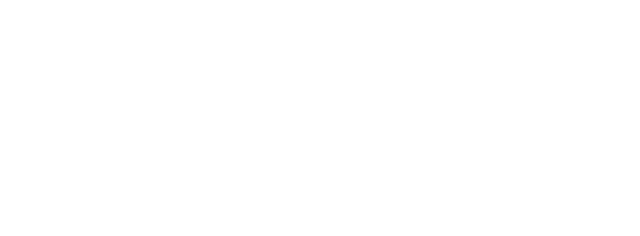
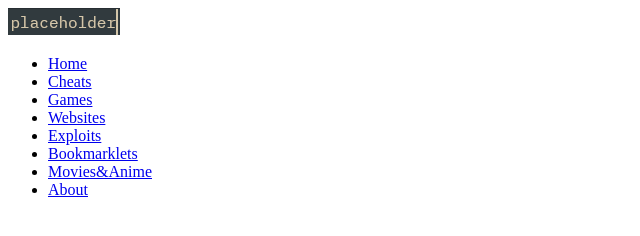
Before and after one commit to wea-f/ByePassHub, a plain HTML site: page index.html in a window 1280 px wide. Shown: the whole page, without its empty margins (0-640 px from the left). Drawn offline with Linux system fonts and the light colour scheme.

Commit message:
Add navbar, temporary link to pages, and temporary logo

```diff
--- a/index.html
+++ b/index.html
@@ -1,7 +1,43 @@
 <!doctype html>
-<html>
+<html lang="en">
     <head>
+        <meta charset="UTF-8" />
+        <meta name="viewport" content="width=device-width, initial-scale=1.0" />
         <title>ByePassHub</title>
     </head>
-    <body></body>
+    <body>
+        <nav>
+            <div>
+                <a href="/"
+                    ><img
+                        src="/images/logo.png"
+                        alt="ByePassHub logo"
+                        class="logo"
+                /></a>
+            </div>
+            <ul class="navlist">
+                <li><a href="/" class="navlink">Home</a></li>
+                <li><a href="/Cheats.md" class="navlink">Cheats</a></li>
+                <li><a href="/Games.md" class="navlink">Games</a></li>
+                <li>
+                    <a href="/mainUnblockers.md" class="navlink">Websites</a>
+                </li>
+                <li>
+                    <a href="/Exploits/README.md" class="navlink">Exploits</a>
+                </li>
+                <li>
+                    <a
+                        href="/Exploits/Bookmarklets/Bookmarklets.md"
+                        class="navlink"
+                    >
+                        Bookmarklets
+                    </a>
+                </li>
+                <li>
+                    <a href="/Movies&Anime.md" class="navlink">Movies&Anime</a>
+                </li>
+                <li><a href="/README.md" class="navlink">About</a></li>
+            </ul>
+        </nav>
+    </body>
 </html>
```
Also changed, not shown: images/logo.png (added), public/style.css (added).
